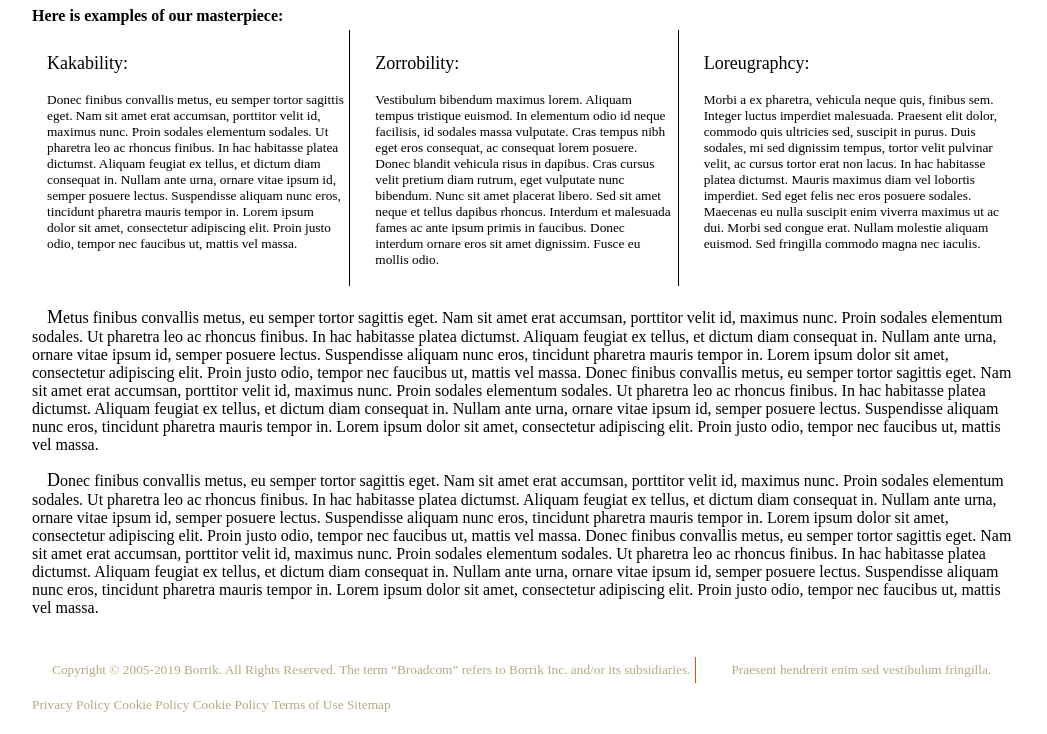
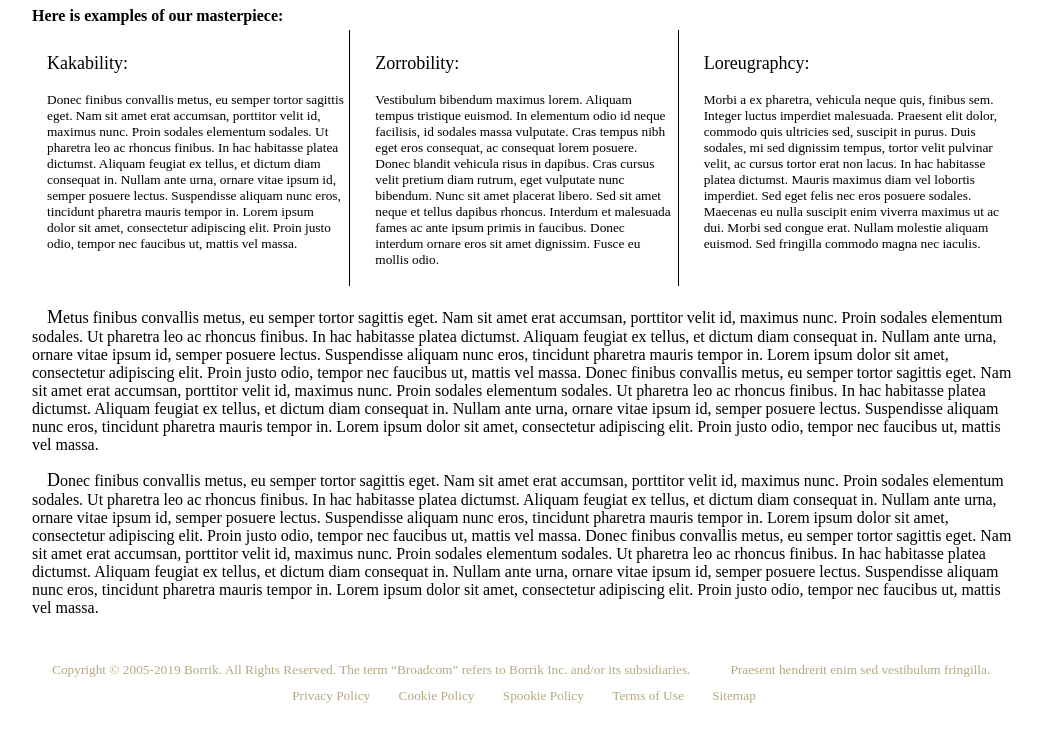
Before and after one commit to surdinboris/backbn, a website: page cssplground.html in a window 1280 px wide. Shown: the part 383-1117 px from the top of the page, without its empty margins (116-1163 px from the left). Drawn offline with Linux system fonts and the light colour scheme.

Commit message:
new page comp

```diff
--- a/cssplground.html
+++ b/cssplground.html
@@ -39,13 +39,13 @@
     <p>Copyright © 2005-2019 Borrik. All Rights Reserved. The term “Broadcom” refers to Borrik Inc. and/or its subsidiaries.</p>
     <p>Praesent hendrerit enim sed vestibulum fringilla.</p>
     </div>
-    <div id="secure-stuff">
-        <p>Privacy Policy</p>
-        <p>Cookie Policy</p>
-        <p> Cookie Policy</p>
-        <p>Terms of Use</p>
-        <p>Sitemap</p>
-    </div>
+    <ul id="secure-stuff">
+        <li><a href="">Privacy Policy</a></li>
+        <li><a href="">Cookie Policy</a></li>
+        <li><a href="">Spookie Policy</a></li>
+        <li><a href="">Terms of Use</a></li>
+        <li><a href="">Sitemap</a></li>
+    </ul>
 </footer>
 </body>
 </html>
--- a/cssplgrstyle.css
+++ b/cssplgrstyle.css
@@ -21,7 +21,7 @@ body{
 #main_navbar ul{
     margin: 0;
     display: flex;
-    padding: 10px 0;
+    padding: 10px 0px;
 
 }
 #main_navbar li{
@@ -35,7 +35,7 @@ body{
 #main_navbar a{
     width: 100%;
     vertical-align: 0;
-    padding: 5px;
+    padding: 10px 10px;
 }
 #main_navbar a:hover{
     background-color: gold;
@@ -96,7 +96,6 @@ body{
 }
 
 footer{
-
     bottom: 0;
     margin: 40px 0 auto;
     color: #b4a980;
@@ -110,14 +109,26 @@ footer{
 #copyr-info p{
     margin: 0 15px;
     padding: 5px;
-    border-right: solid #ff4100 1px;
 }
 
-#copyr-info p:last-child{
-    border-right: none;
+
+#secure-stuff{
+    width: 50%;
+    display: flex;
+    margin: 0 auto;
+    padding: 5px;
 }
-#secure-stuff p{
+
+#secure-stuff li{
     display: inline-block;
-
-
+    margin: 0 auto;
 }
+#secure-stuff a{
+    text-decoration: none;
+    color: #b4a980;
+    padding: 4px;
+}
+#secure-stuff a:hover{
+background-color: #666666;
+    color: white;
+}
--- a/js/nodesrv.js
+++ b/js/nodesrv.js
@@ -266,7 +266,7 @@ RESTmethods.GET = async function (request) {
     console.log('RESTmethods.GET >> ', id || 'no id');
     //in case of rest request
     if (id != 'up') {
-        console.log('id != up')
+        console.log('id != up');
         let resp;
         if (id) {
             resp = await getById(id);
```
